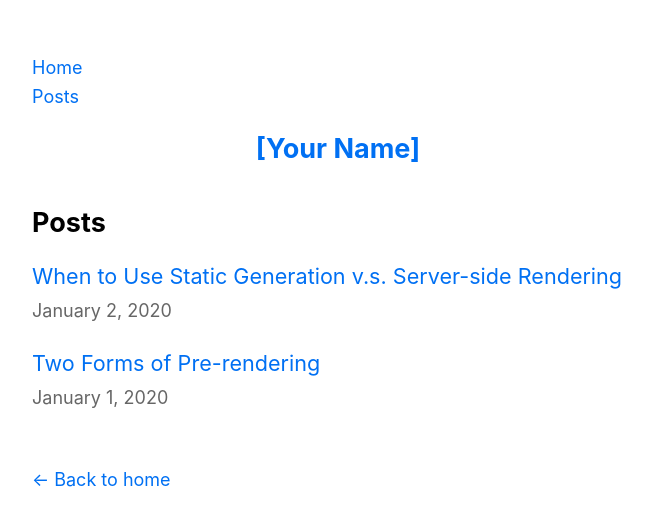
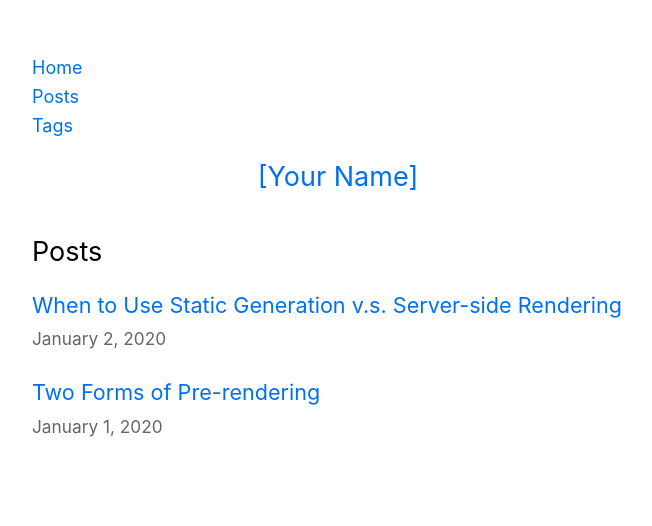
Before and after one commit to OTKRyu/OTKRyu.github.io, a Next.js app: page /posts in a window 1280 px wide. Shown: the top 526 px of the page, without its empty margins (302-954 px from the left). Built offline with nearby package versions, Linux system fonts and the light colour scheme.

Commit message:
feat: add tailwindcss

```diff
--- /dev/null
+++ b/components/footer.js
@@ -0,0 +1,7 @@
+import React, { useState } from "react";
+
+const Navbar = () => {
+  return <footer></footer>;
+};
+
+export default Navbar;
--- a/components/layout.js
+++ b/components/layout.js
@@ -4,6 +4,7 @@ import Link from "next/link";
 import styles from "./layout.module.css";
 import utilStyles from "../styles/utils.module.css";
 import Navbar from "./navbar";
+import Footer from "./footer";
 
 const name = "[Your Name]";
 export const siteTitle = "Next.js Sample Website";
@@ -34,13 +35,7 @@ export default function Layout({ children, home }) {
         )}
       </header>
       <main>{children}</main>
-      {!home && (
-        <div className={styles.backToHome}>
-          <Link href="/">
-            <a>← Back to home</a>
-          </Link>
-        </div>
-      )}
+      <Footer></Footer>
     </div>
   );
 }
--- a/components/navbar.js
+++ b/components/navbar.js
@@ -4,6 +4,7 @@ import React, { useState } from "react";
 const MENU_LIST = [
   { text: "Home", href: "/" },
   { text: "Posts", href: "/posts" },
+  { text: "Tags", href: "/tags" },
 ];
 
 const Navbar = () => {
--- a/package.json
+++ b/package.json
@@ -14,5 +14,10 @@
     "react-dom": "17.0.2",
     "remark": "^14.0.2",
     "remark-html": "^15.0.1"
+  },
+  "devDependencies": {
+    "autoprefixer": "^10.4.11",
+    "postcss": "^8.4.16",
+    "tailwindcss": "^3.1.8"
   }
 }
--- /dev/null
+++ b/postcss.config.js
@@ -0,0 +1,6 @@
+module.exports = {
+  plugins: {
+    tailwindcss: {},
+    autoprefixer: {},
+  },
+}
--- a/styles/global.css
+++ b/styles/global.css
@@ -1,3 +1,7 @@
+@tailwind base;
+@tailwind components;
+@tailwind utilities;
+
 html,
 body {
   padding: 0;
--- /dev/null
+++ b/tailwind.config.js
@@ -0,0 +1,11 @@
+/** @type {import('tailwindcss').Config} */
+module.exports = {
+  content: [
+    "./pages/**/*.{js,ts,jsx,tsx}",
+    "./components/**/*.{js,ts,jsx,tsx}",
+  ],
+  theme: {
+    extend: {},
+  },
+  plugins: [],
+};
```
Also changed, not shown: 1 other file (tests, documents, lock files or other folders).
